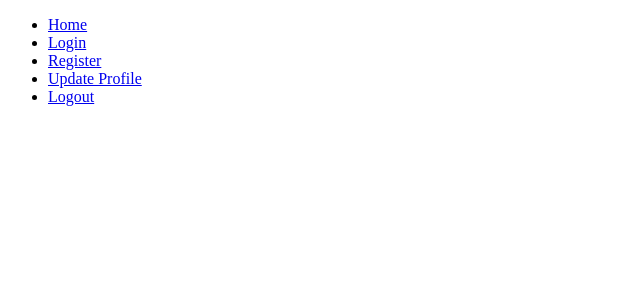
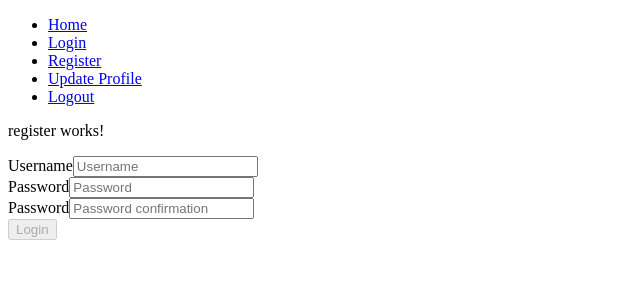
Before and after one commit to pchatard/mini-forum-angular, an Angular app: page / in a window 1280 px wide. Shown: the top 300 px of the page, without its empty margins (0-640 px from the left). Built offline with nearby package versions, Linux system fonts and the light colour scheme.

Commit message:
3 displays created

```diff
--- a/src/app/app.component.html
+++ b/src/app/app.component.html
@@ -1,4 +1,6 @@
 <header>
-  <app-navbar></app-navbar>
+    <app-navbar></app-navbar>
 </header>
-<main></main>
+<main>
+    <app-register></app-register>
+</main>
--- a/src/app/app.module.ts
+++ b/src/app/app.module.ts
@@ -1,4 +1,5 @@
 import { NgModule } from '@angular/core';
+import { ReactiveFormsModule } from '@angular/forms';
 import { BrowserModule } from '@angular/platform-browser';
 
 import { AppRoutingModule } from './app-routing.module';
@@ -22,7 +23,8 @@ import { UpdateUserComponent } from './components/pages/update-user/update-user.
   ],
   imports: [
     BrowserModule,
-    AppRoutingModule
+    AppRoutingModule,
+    ReactiveFormsModule
   ],
   providers: [],
   bootstrap: [AppComponent]
--- a/src/app/components/pages/login/login.component.html
+++ b/src/app/components/pages/login/login.component.html
@@ -1 +1,14 @@
 <p>login works!</p>
+
+<form [formGroup]="loginForm" (ngSubmit)="onSubmit()">
+    <div>
+        <label for="username">Username</label>
+        <input type="text" id="username" formControlName="username" placeholder="Username">
+    </div>
+    <div>
+        <label for="password">Password</label>
+        <input type="password" id="password" formControlName="password" placeholder="Password">
+    </div>
+    <button type="submit" [disabled]="loginForm.invalid">Login</button>
+
+</form>
--- a/src/app/components/pages/login/login.component.ts
+++ b/src/app/components/pages/login/login.component.ts
@@ -1,4 +1,5 @@
 import { Component, OnInit } from '@angular/core';
+import { FormBuilder, FormGroup, Validators } from '@angular/forms';
 
 @Component({
   selector: 'app-login',
@@ -6,10 +7,18 @@ import { Component, OnInit } from '@angular/core';
   styleUrls: ['./login.component.css']
 })
 export class LoginComponent implements OnInit {
+  loginForm!: FormGroup;
 
-  constructor() { }
+  constructor(private formBuilder: FormBuilder) { }
 
   ngOnInit(): void {
-  }
+  this.loginForm = this.formBuilder.group({
+    username: ['', [Validators.required]],
+    password: ['',[Validators.required]]
+  });
+  };
 
+  onSubmit(): void{
+    console.log(this.loginForm.value);
+  };
 }
--- a/src/app/components/pages/register/register.component.html
+++ b/src/app/components/pages/register/register.component.html
@@ -1 +1,18 @@
 <p>register works!</p>
+
+<form [formGroup]="registerForm" (ngSubmit)="onSubmit()">
+    <div>
+        <label for="username">Username</label>
+        <input type="text" id="username" formControlName="username" placeholder="Username">
+    </div>
+    <div>
+        <label for="password">Password</label>
+        <input type="password" id="password" formControlName="password" placeholder="Password">
+    </div>
+    <div>
+        <label for="passwordConfirmed">Password</label>
+        <input type="password" id="passwordConfirmed" formControlName="passwordConfirmed" placeholder="Password confirmation">
+    </div>
+    <button type="submit" [disabled]="registerForm.invalid">Login</button>
+
+</form>
--- a/src/app/components/pages/register/register.component.ts
+++ b/src/app/components/pages/register/register.component.ts
@@ -1,4 +1,5 @@
 import { Component, OnInit } from '@angular/core';
+import { FormBuilder, FormGroup, Validators } from '@angular/forms';
 
 @Component({
   selector: 'app-register',
@@ -6,10 +7,19 @@ import { Component, OnInit } from '@angular/core';
   styleUrls: ['./register.component.css']
 })
 export class RegisterComponent implements OnInit {
+  registerForm!: FormGroup;
 
-  constructor() { }
+  constructor(private formBuilder: FormBuilder) { }
 
   ngOnInit(): void {
-  }
+    this.registerForm = this.formBuilder.group({
+      username: ['', [Validators.required]],
+      password: ['', [Validators.required]],
+      passwordConfirmed: ['', [Validators.required]]
+    })
+  };
 
-}
+  onSubmit(): void {
+    console.log(this.registerForm.value);
+  };
+};
```
